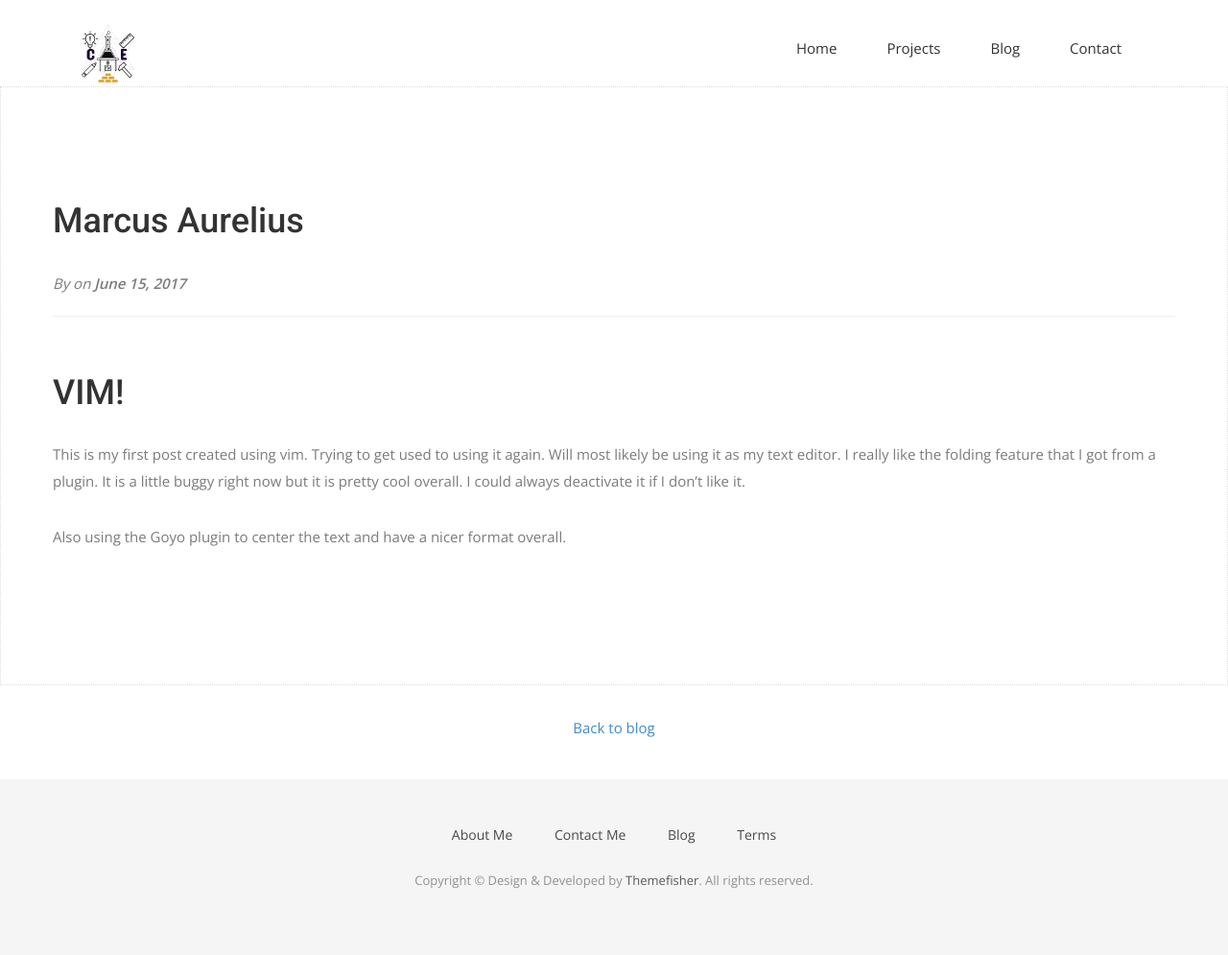
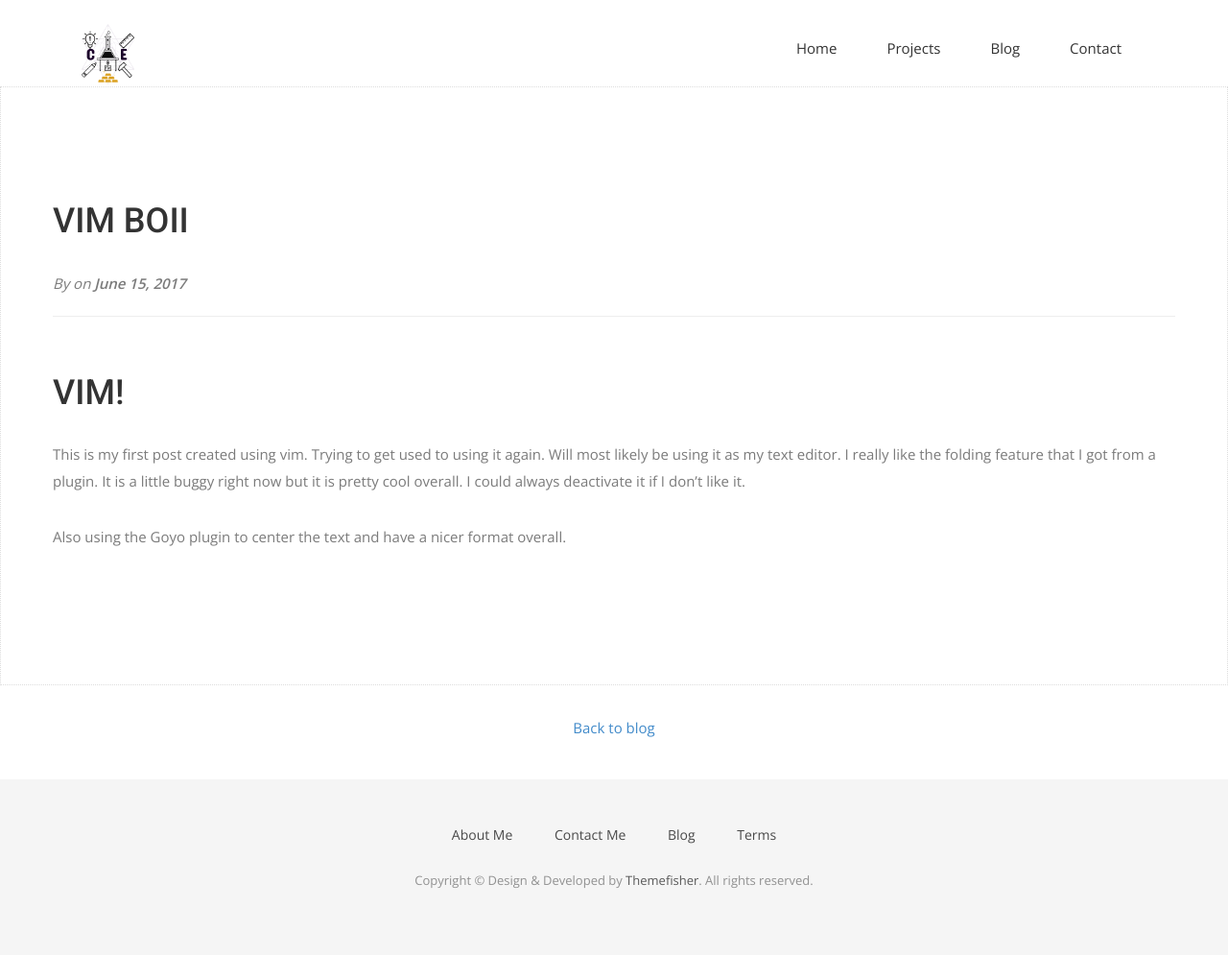
Before and after one commit to Kingslayyerr/Kingslayyerr.github.io, a Jekyll site: the page built from _posts/2017-06-17-vim-post.markdown, in a window 1280 px wide. Shown: the whole page at 96% size. Built offline with Jekyll 4.4.1, drawn with Linux system fonts in a browser that asks for light colours; nearby versions of some CDN libraries; some web fonts are replaced; our own code applies the rules of GitHub Pages for plain Markdown files.

Commit message:
new post

```diff
--- a/_posts/2017-06-17-vim-post.markdown
+++ b/_posts/2017-06-17-vim-post.markdown
@@ -1,6 +1,6 @@
 ---
 Layout: post
-title:  "Marcus Aurelius"
+title:  "VIM BOII"
 date:   2017-06-15 20:28:40 +0200
 categories: offtopic
 ---
```
